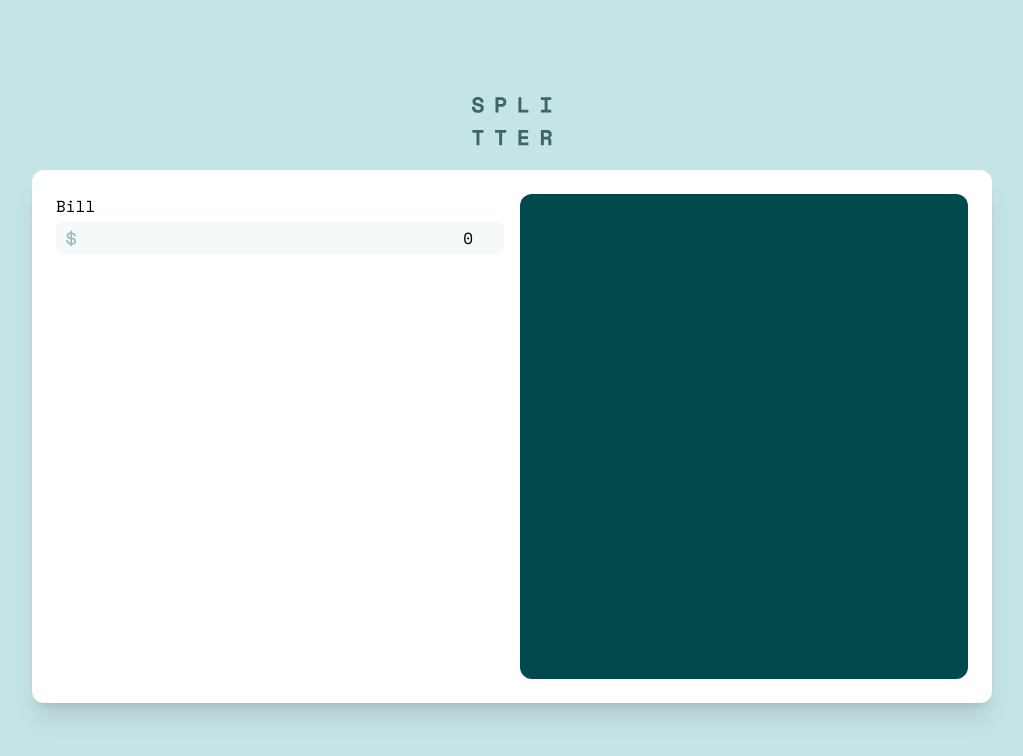
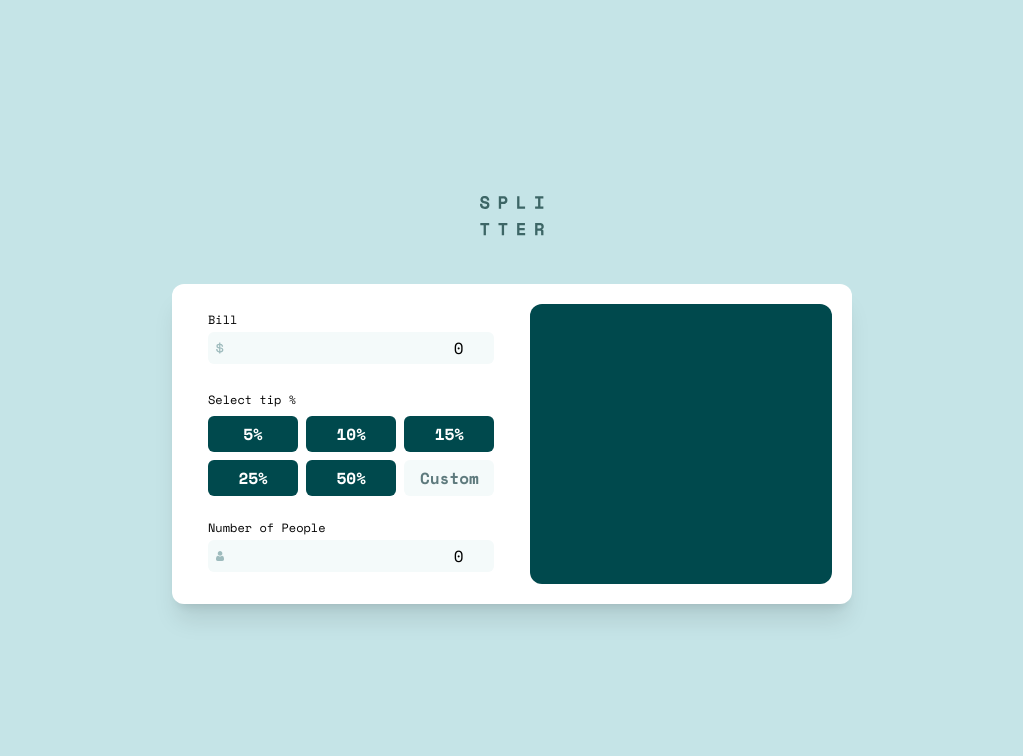
Before and after one commit to thedevangvishnu/mastering-react, a React (Create React App) app in the folder react-practice-projects/junior-level/project-01/: page / in a window 1280 px wide. Shown: the top 756 px of the page, without its empty margins (128-1151 px from the left). Built offline with nearby package versions, Linux system fonts and the light colour scheme.

Commit message:
Create the left section of the TipCalculator
Modify some classes of TipButton, Input, and some other tags in
these components to match the design for the left section.

```diff
--- a/react-practice-projects/junior-level/project-01/src/App.jsx
+++ b/react-practice-projects/junior-level/project-01/src/App.jsx
@@ -3,8 +3,8 @@ import TipCalculator from "./components/TipCalculator";
 
 const App = () => {
   return (
-    <div className="font-display w-full h-screen bg-customCyan-200 flex flex-col items-center justify-center gap-6">
-      <img src={logo} alt="App logo" className="w-20" />
+    <div className="font-display w-full h-screen bg-customCyan-200 flex flex-col items-center justify-center gap-12">
+      <img src={logo} alt="App logo" className="w-16" />
       <TipCalculator />
     </div>
   );
--- a/react-practice-projects/junior-level/project-01/src/components/Input.jsx
+++ b/react-practice-projects/junior-level/project-01/src/components/Input.jsx
@@ -12,9 +12,9 @@ const Input = ({ label, icon, error }) => {
   };
   return (
     <div className="flex flex-col gap-1 w-full">
-      <label>{label}</label>
+      <p className="text-xs">{label}</p>
       <div className="flex px-2 py-1 bg-customCyan-100 rounded-md">
-        <div className="w-4 flex items-center justify-center">
+        <div className="w-2 flex items-center justify-center">
           <img src={icon} alt={`Icon of ${icon}`} />
         </div>
         <input
--- a/react-practice-projects/junior-level/project-01/src/components/TipButton.jsx
+++ b/react-practice-projects/junior-level/project-01/src/components/TipButton.jsx
@@ -1,6 +1,13 @@
 const TipButton = ({ tip }) => {
+  if (tip === "Custom") {
+    return (
+      <button className="bg-customCyan-100 text-customCyan-400 rounded-md py-1.5 px-2 w-full text-medium font-bold">
+        {tip}
+      </button>
+    );
+  }
   return (
-    <button className="bg-customCyan-500 rounded-md py-2 px-4 w-full text-xl text-customCyan-50 font-bold">
+    <button className="bg-customCyan-500 rounded-md py-1.5 px-2 w-full text-medium text-customCyan-50 font-bold">
       {tip}%
     </button>
   );
--- a/react-practice-projects/junior-level/project-01/src/components/TipCalculator.jsx
+++ b/react-practice-projects/junior-level/project-01/src/components/TipCalculator.jsx
@@ -10,6 +10,8 @@ const TipCalculator = () => {
   const [tip, setTip] = useState(0);
   const [total, setTotal] = useState(0);
 
+  const tipOptions = [5, 10, 15, 25, 50, "Custom"];
+
   const calculateTip = (e) => {
     const tipPercent = parseInt(e.target.textContent.replace("%", ""));
 
@@ -19,10 +21,21 @@ const TipCalculator = () => {
     setTotal(totalAmountPerPerson);
   };
   return (
-    <div className="w-3/4 h-2/3 bg-customCyan-50 rounded-xl shadow-xl p-6 flex gap-4">
+    <div className="w-[680px] h-[320px] bg-customCyan-50 rounded-xl shadow-xl p-5 flex gap-9">
       {/* left section */}
-      <div className="w-1/2">
+      <div className="w-1/2 flex flex-col gap-6 py-2 pl-4">
         <Input label="Bill" icon={dollarIcon} />
+
+        <div className="flex flex-col gap-2">
+          <p className="text-xs">Select tip %</p>
+          <div className="grid grid-cols-3 gap-2">
+            {tipOptions.map((option) => (
+              <TipButton tip={option} />
+            ))}
+          </div>
+        </div>
+
+        <Input label="Number of People" icon={userIcon} />
       </div>
 
       {/* right section */}
```
